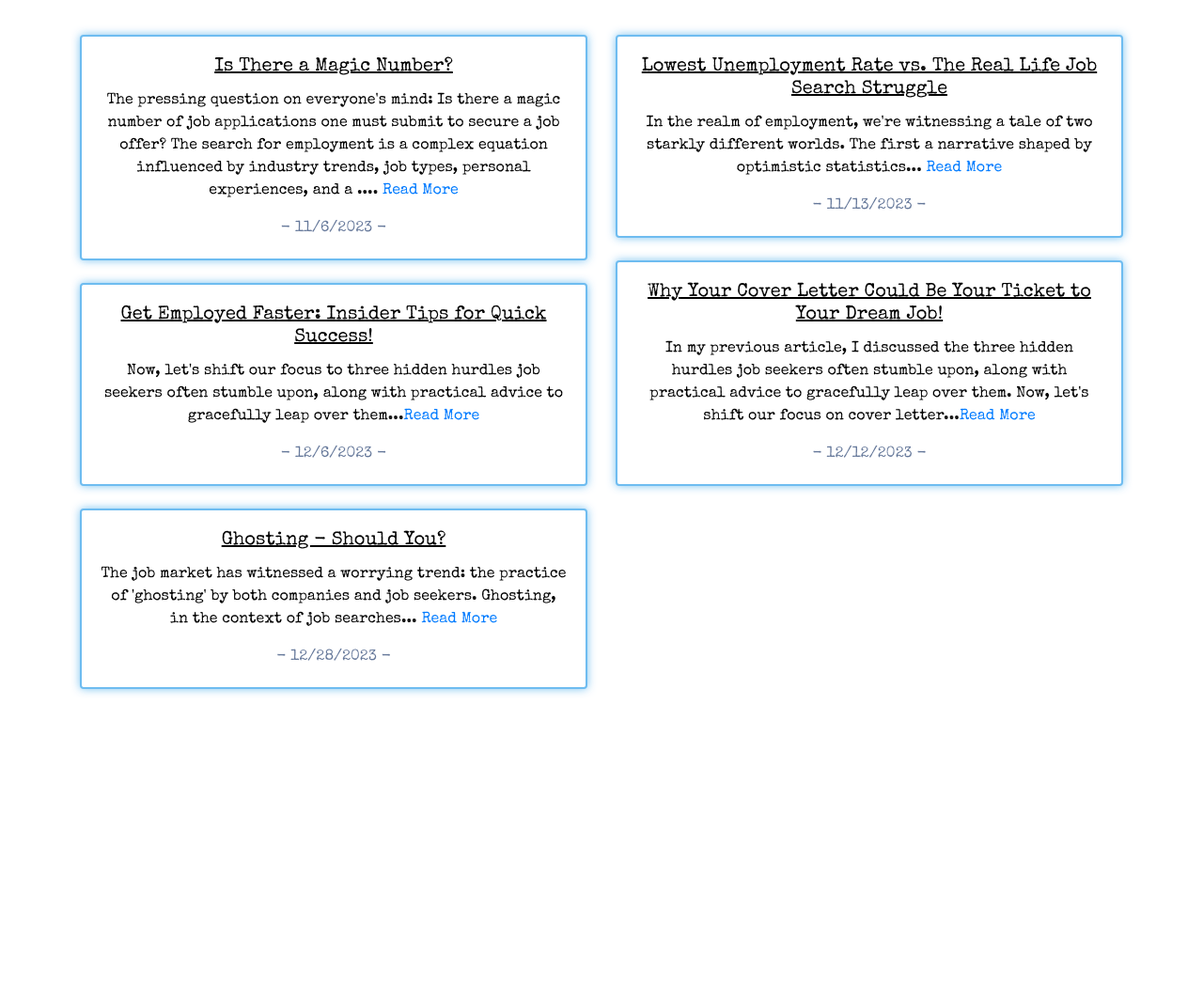
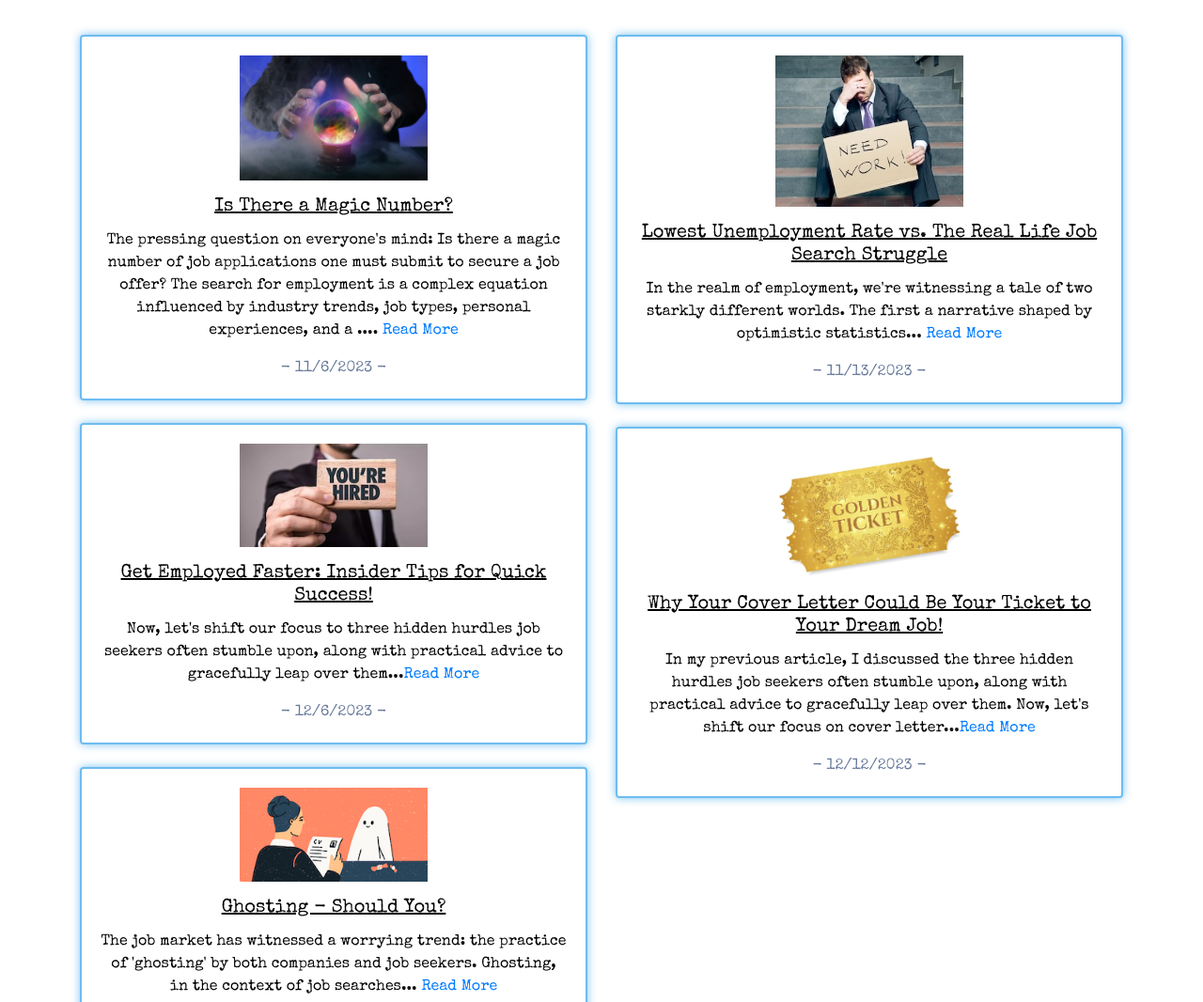
Before and after one commit to huntscato/jobs-guru-4, a website built with Parcel: page blogs.html in a window 1280 px wide. Shown: the part 234-1300 px from the top of the page at 94% size. Before the commit the page ends 1031 px from the top, so only its background shows below. Built offline with nearby package versions, Linux system fonts and the light colour scheme.

Commit message:
Added photos to blog page

```diff
--- a/blogs.html
+++ b/blogs.html
@@ -67,6 +67,7 @@
         <!-- Blog Card 1 -->
         <div class="card mb-4">
           <div class="card-body">
+            <img src="img/magic-number.png" class="blog-photo mx-auto mb-3" style="max-width: 200px;" alt="Image">
             <h5 class="card-title">Is There a Magic Number?</h5>
             <p class="card-text">The pressing question on everyone's mind: Is there a magic number of job
               applications one must submit to secure a job offer? The search for employment is a complex
@@ -77,6 +78,7 @@
         <!-- Blog Card 2 -->
         <div class="card mb-4">
           <div class="card-body">
+            <img src="img/youre-hired.jpg" class="blog-photo mx-auto mb-3" style="max-width: 200px;" alt="Image">
             <h5 class="card-title">Get Employed Faster: Insider Tips for Quick Success!</h5>
             <p class="card-text">Now, let's shift our focus to three hidden hurdles job seekers often stumble upon, along with practical advice to gracefully leap over them...<a href="https://www.jobsguru.ai/blogs/2023/Dec/get-employed-faster-Insider-tips-for-quick-success.html">Read More</a></p>
             <span class="blog-span">- 12/6/2023 -</span>
@@ -85,6 +87,7 @@
         <!-- Blog Card 3 -->
         <div class="card mb-4">
           <div class="card-body">
+            <img src="img/ghosting.png" class="blog-photo mx-auto mb-3" style="max-width: 200px;" alt="Image">
             <h5 class="card-title">Ghosting - Should You?</h5>
             <p class="card-text">The job market has witnessed a worrying trend: the practice of 'ghosting' by both companies and job seekers. Ghosting, in the context of job searches... <a href="https://www.jobsguru.ai/blogs/2023/Dec/ghosting-should-you.html">Read More</a></p>
             <span class="blog-span">- 12/28/2023 -</span>
@@ -96,6 +99,7 @@
         <!-- Blog Card 4 -->
         <div class="card mb-4">
           <div class="card-body">
+            <img src="img/unemployment.jpeg" class="blog-photo mx-auto mb-3" style="max-width: 200px;" alt="Image">
             <h5 class="card-title">Lowest Unemployment Rate vs. The Real Life Job Search Struggle</h5>
             <p class="card-text">In the realm of employment, we're witnessing a tale of two starkly different worlds. The first a narrative shaped by optimistic statistics... <a href="https://www.jobsguru.ai/blogs/2023/Nov/Lowest-Unemployment-Rate-vs-the-Real-Life-Job-Search-Struggle.html">Read More</a></p>
             <span class="blog-span">- 11/13/2023 -</span>
@@ -104,6 +108,7 @@
         <!-- Blog Card 5 -->
         <div class="card mb-4">
           <div class="card-body">
+            <img src="img/golden-ticket.jpeg" class="blog-photo mx-auto mb-3" style="max-width: 200px;" alt="Image">
             <h5 class="card-title">Why Your Cover Letter Could Be Your Ticket to Your Dream Job!</h5>
             <p class="card-text">In my previous article, I discussed the three hidden hurdles job seekers often stumble upon, along with practical advice to gracefully leap over them. Now, let's shift our focus on cover letter...<a href="https://www.jobsguru.ai/blogs/2023/Dec/cover-letter-should-you.html">Read More</a></p>
             <span class="blog-span">- 12/12/2023 -</span>
--- a/css/main.css
+++ b/css/main.css
@@ -179,6 +179,7 @@
         margin-right: 50px;
         width: 30px;
       }
+
 
      .card {
       border: 2px solid #6ebcf0 !important;
```
Also changed, not shown: img/ghosting.png (added), img/golden-ticket.jpeg (added), img/hired.jpeg (added), img/magic-number.png (added), img/unemployment.jpeg (added), img/youre-hired.jpg (added). Lines whose indentation alone changed are shown as unchanged.
